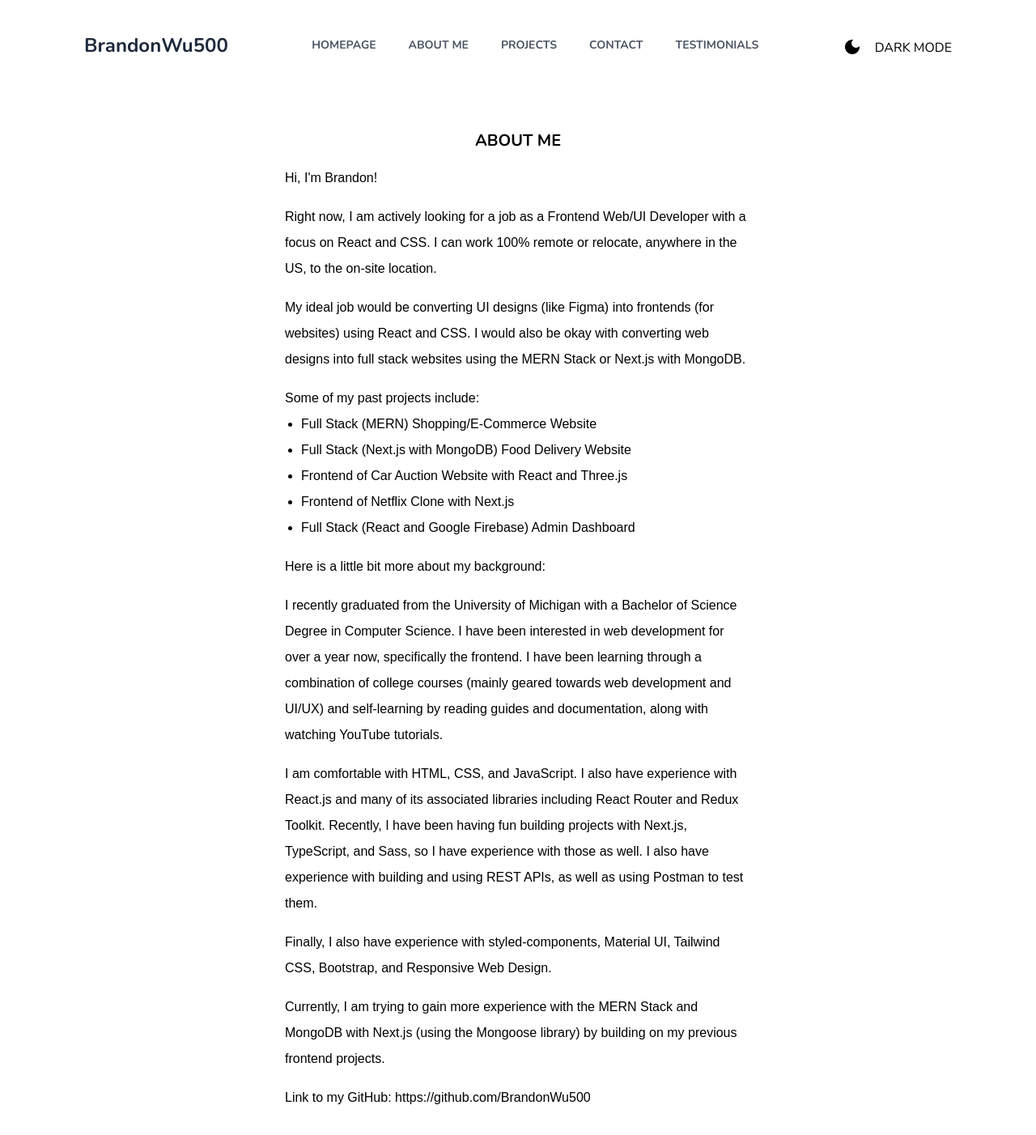
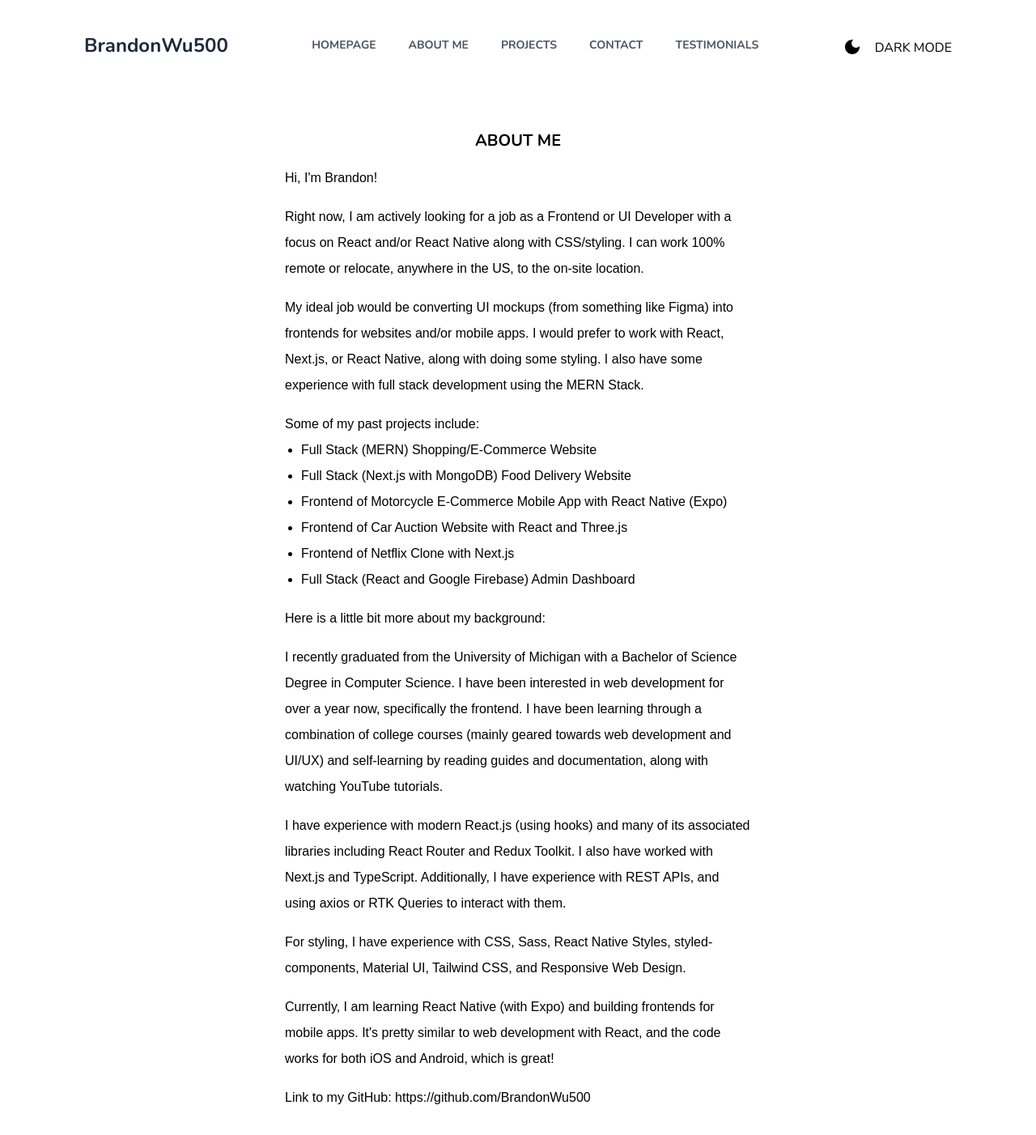
Before and after one commit to BrandonWu500/BrandonWu500.github.io, a Next.js app: page /about in a window 1280 px wide. Shown: the top 1402 px of the page at 81% size. Built offline with nearby package versions, Linux system fonts and the light colour scheme.

Commit message:
update about me

```diff
--- a/components/Featured.tsx
+++ b/components/Featured.tsx
@@ -44,8 +44,8 @@ const Featured = () => {
 
         <p className="font-semibold mt-5">Screenshots:</p>
         <ul className="grid grid-cols-2 gap-5">
-          {SCREENSHOTS.map((screenshot) => (
-            <li>
+          {SCREENSHOTS.map((screenshot, idx) => (
+            <li key={idx}>
               <Image
                 src={screenshot}
                 alt=""
--- a/components/Hero.tsx
+++ b/components/Hero.tsx
@@ -1,7 +1,7 @@
-import Image from 'next/image';
-import Typewriter from 'typewriter-effect';
-import KeyboardArrowDownIcon from '@mui/icons-material/KeyboardArrowDown';
-import { useEffect, useState } from 'react';
+import Image from "next/image";
+import Typewriter from "typewriter-effect";
+import KeyboardArrowDownIcon from "@mui/icons-material/KeyboardArrowDown";
+import { useEffect, useState } from "react";
 
 type HeroProps = {
   setBtnScrollDown: any;
@@ -41,15 +41,16 @@ const Hero = ({ setBtnScrollDown }: HeroProps) => {
             <Typewriter
               options={{
                 strings: [
-                  'Frontend Web',
-                  'React',
-                  'Next.js',
-                  'UI/UX',
-                  'MERN Stack',
+                  "Frontend",
+                  "React",
+                  "React Native",
+                  "Next.js",
+                  "UI/UX",
+                  "MERN Stack",
                 ],
                 autoStart: true,
                 loop: true,
-                cursor: '',
+                cursor: "",
               }}
             />
           </span>
--- a/pages/about.tsx
+++ b/pages/about.tsx
@@ -7,18 +7,17 @@ const about = () => {
         </h2>
         <p>{`Hi, I'm Brandon!`}</p>
         <p>
-          Right now, I am actively looking for a job as a Frontend Web/UI
-          Developer with a focus on React and CSS. I can work 100% remote or
-          relocate, anywhere in the US, to the on-site location.
+          {`Right now, I am actively looking for a job as a Frontend or UI Developer with a focus on React and/or React Native along with CSS/styling. I can work 100% remote or relocate, anywhere in the US, to the on-site location.`}
         </p>
         <p>
-          {`My ideal job would be converting UI designs (like Figma) into frontends (for websites) using React and CSS. I would also be okay with converting web designs into full stack websites using the MERN Stack or Next.js with MongoDB.`}
+          {`My ideal job would be converting UI mockups (from something like Figma) into frontends for websites and/or mobile apps. I would prefer to work with React, Next.js, or React Native, along with doing some styling. I also have some experience with full stack development using the MERN Stack.`}
         </p>
         <div>
           <p>Some of my past projects include:</p>
           <ul className="list-disc pl-5">
             <li>{`Full Stack (MERN) Shopping/E-Commerce Website`}</li>
             <li>{`Full Stack (Next.js with MongoDB) Food Delivery Website`}</li>
+            <li>{`Frontend of Motorcycle E-Commerce Mobile App with React Native (Expo)`}</li>
             <li>Frontend of Car Auction Website with React and Three.js</li>
             <li>Frontend of Netflix Clone with Next.js</li>
             <li>{`Full Stack (React and Google Firebase) Admin Dashboard`}</li>
@@ -34,21 +33,15 @@ const about = () => {
           and documentation, along with watching YouTube tutorials.`}
         </p>
         <p>
-          I am comfortable with HTML, CSS, and JavaScript. I also have
-          experience with React.js and many of its associated libraries
-          including React Router and Redux Toolkit. Recently, I have been having
-          fun building projects with Next.js, TypeScript, and Sass, so I have
-          experience with those as well. I also have experience with building
-          and using REST APIs, as well as using Postman to test them.
+          {`I have experience with modern React.js (using hooks) and many of its associated libraries including React Router and Redux Toolkit. I also have worked with Next.js and TypeScript. Additionally, I have experience with REST APIs, and using axios or RTK Queries to interact with them.`}
         </p>
         <p>
-          Finally, I also have experience with styled-components, Material UI,
-          Tailwind CSS, Bootstrap, and Responsive Web Design.
+          For styling, I have experience with CSS, Sass, React Native Styles,
+          styled-components, Material UI, Tailwind CSS, and Responsive Web
+          Design.
         </p>
         <p>
-          {`Currently, I am trying to gain more experience with the MERN Stack and
-          MongoDB with Next.js (using the Mongoose library) by building on my
-          previous frontend projects.`}
+          {`Currently, I am learning React Native (with Expo) and building frontends for mobile apps. It's pretty similar to web development with React, and the code works for both iOS and Android, which is great!`}
         </p>
         <p>
           <span>Link to my GitHub: </span>
--- a/pages/projects/adminDashFirebase.tsx
+++ b/pages/projects/adminDashFirebase.tsx
@@ -1,4 +1,4 @@
-import ProjectWrapper from '@/components/ProjectWrapper';
+import ProjectWrapper from "@/components/ProjectWrapper";
 
 const adminDashFirebase = () => {
   return (
@@ -18,7 +18,7 @@ const adminDashFirebase = () => {
           </a>
         </div>
 
-        <p>Below is a video walkthrough of the app's functionality:</p>
+        <p className="font-semibold mt-5">Walkthrough Video:</p>
         <iframe
           height="315"
           src="https://www.youtube.com/embed/-oSz-sxYN6A"
--- a/pages/projects/adminDashFront.tsx
+++ b/pages/projects/adminDashFront.tsx
@@ -1,5 +1,5 @@
-import ProjectWrapper from '@/components/ProjectWrapper';
-import Link from 'next/link';
+import ProjectWrapper from "@/components/ProjectWrapper";
+import Link from "next/link";
 
 const adminDashFront = () => {
   return (
@@ -19,7 +19,7 @@ const adminDashFront = () => {
           </a>
         </div>
 
-        <p>Below is a video walkthrough of the app's functionality:</p>
+        <p className="font-semibold mt-5">Walkthrough Video:</p>
         <iframe
           height="315"
           src="https://www.youtube.com/embed/V3-VX_pTC_Q"
--- a/pages/projects/carAuctionFront.tsx
+++ b/pages/projects/carAuctionFront.tsx
@@ -1,5 +1,5 @@
-import ProjectWrapper from '@/components/ProjectWrapper';
-import Image from 'next/image';
+import ProjectWrapper from "@/components/ProjectWrapper";
+import Image from "next/image";
 
 const CarAuctionFront = () => {
   return (
@@ -25,7 +25,7 @@ const CarAuctionFront = () => {
             https://github.com/BrandonWu500/car-auction
           </a>
         </div>
-        <p>Walkthrough Video:</p>
+        <p className="font-semibold mt-5">Walkthrough Video:</p>
         <iframe
           height="315"
           src="https://www.youtube.com/embed/dc09aMJr49Y"
--- a/pages/projects/foodDeliveryFront.tsx
+++ b/pages/projects/foodDeliveryFront.tsx
@@ -1,5 +1,5 @@
-import ProjectWrapper from '@/components/ProjectWrapper';
-import Link from 'next/link';
+import ProjectWrapper from "@/components/ProjectWrapper";
+import Link from "next/link";
 
 const foodDeliveryFront = () => {
   return (
@@ -21,7 +21,7 @@ const foodDeliveryFront = () => {
           </a>
         </div>
 
-        <p>Below is a video walkthrough of the app's functionality:</p>
+        <p className="font-semibold mt-5">Walkthrough Video:</p>
         <iframe
           height="315"
           src="https://www.youtube.com/embed/K0YgmeKF9-o"
--- a/pages/projects/mernShop.tsx
+++ b/pages/projects/mernShop.tsx
@@ -1,5 +1,5 @@
-import ProjectWrapper from '@/components/ProjectWrapper';
-import Image from 'next/image';
+import ProjectWrapper from "@/components/ProjectWrapper";
+import Image from "next/image";
 
 const MernShop = () => {
   return (
@@ -23,7 +23,7 @@ const MernShop = () => {
           </a>
         </div>
 
-        <p>Below is a video walkthrough of the app's functionality:</p>
+        <p className="font-semibold mt-5">Walkthrough Video:</p>
         <iframe
           height="315"
           src="https://www.youtube-nocookie.com/embed/pbEavbJXqs8"
--- a/pages/projects/motoEcomFront.tsx
+++ b/pages/projects/motoEcomFront.tsx
@@ -46,8 +46,8 @@ const MotoEcomFront = () => {
 
           <p className="font-semibold mt-5">Screenshots:</p>
           <ul className="grid grid-cols-2 gap-5">
-            {SCREENSHOTS.map((screenshot) => (
-              <li>
+            {SCREENSHOTS.map((screenshot, idx) => (
+              <li key={idx}>
                 <Image
                   src={screenshot}
                   alt=""
--- a/pages/projects/netflixCloneFront.tsx
+++ b/pages/projects/netflixCloneFront.tsx
@@ -1,5 +1,5 @@
-import ProjectWrapper from '@/components/ProjectWrapper';
-import Image from 'next/image';
+import ProjectWrapper from "@/components/ProjectWrapper";
+import Image from "next/image";
 
 const NetflixCloneFront = () => {
   return (
@@ -28,7 +28,7 @@ const NetflixCloneFront = () => {
           </a>
         </div>
 
-        <h4 className="font-semibold text-md">Video Walkthrough:</h4>
+        <p className="font-semibold mt-5">Walkthrough Video:</p>
         <iframe
           height="315"
           src="https://www.youtube.com/embed/Opl0oe4AxpA"
```
Also changed, not shown: components/ContactForm.tsx (+7 -7 lines), pages/projects/foodDeliveryFullStack.tsx (+4 -4 lines).
